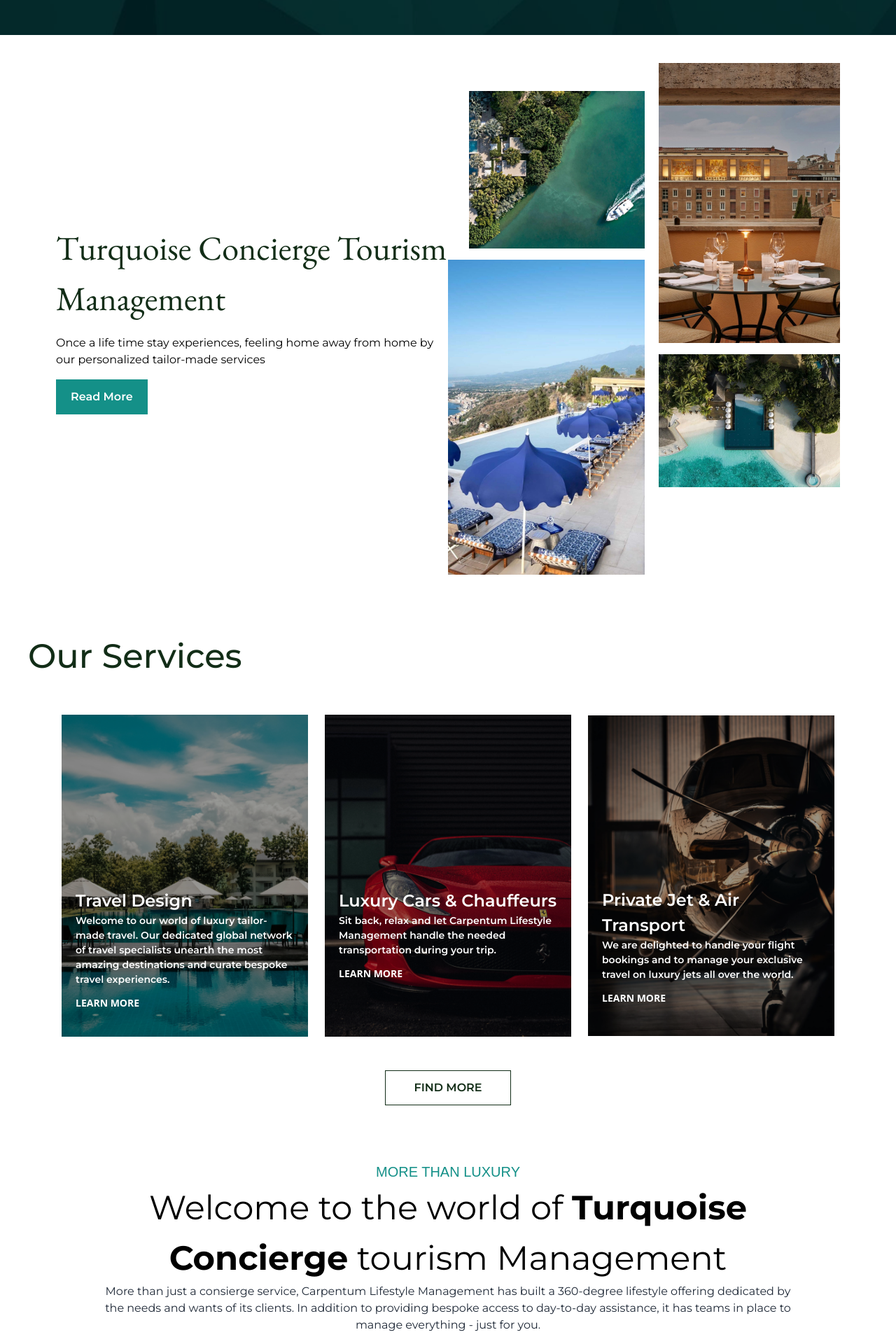
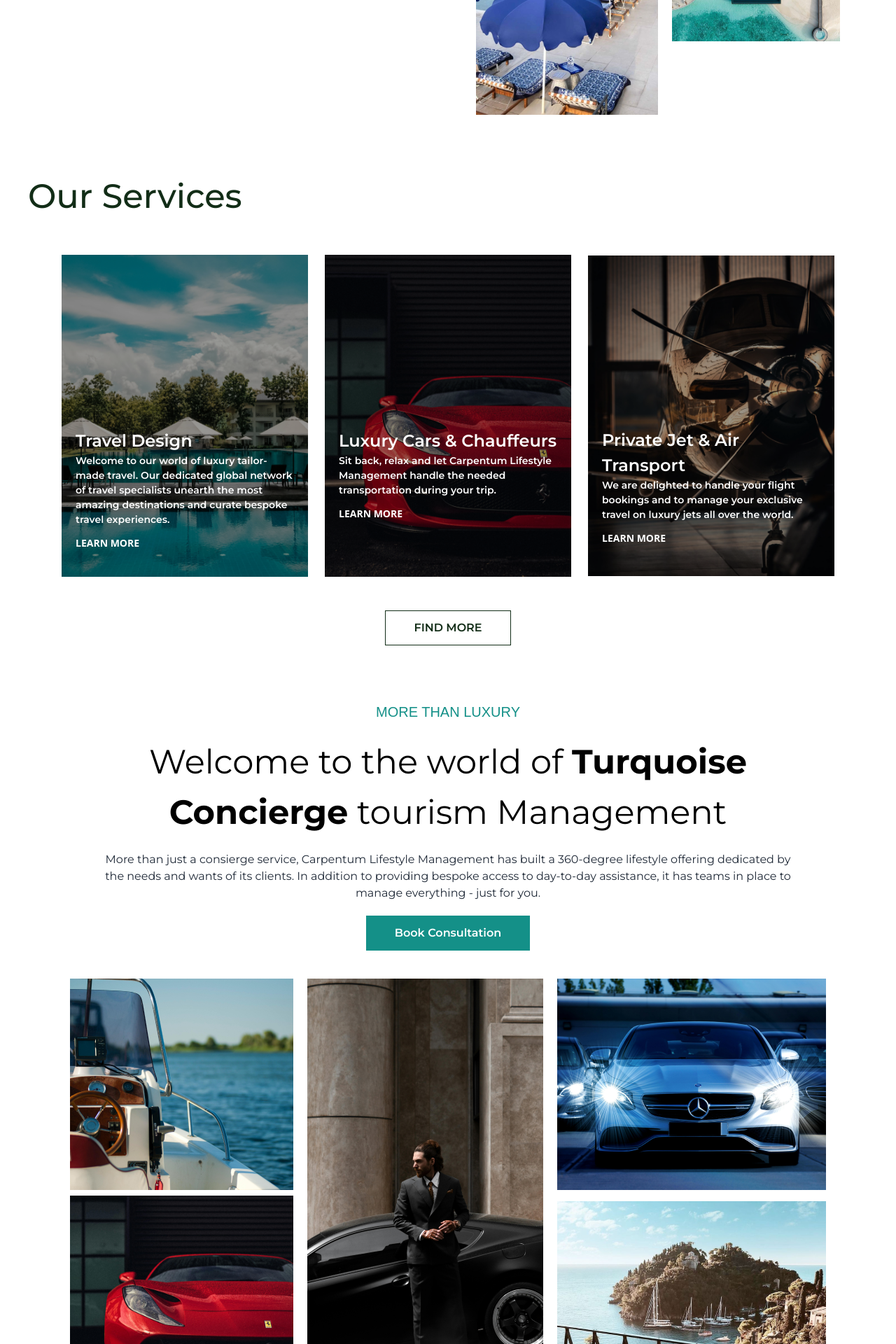
Before and after one commit to Ganeshghatti/Turquoise, a React (Vite) app: page / in a window 1280 px wide. Shown: the part 720-2640 px from the top of the page at 70% size. Built offline with nearby package versions, Linux system fonts and the light colour scheme; a web font is replaced by a local one.

Commit message:
navbar and other features

```diff
--- a/src/App.jsx
+++ b/src/App.jsx
@@ -1,17 +1,18 @@
 import "./App.css";
-import { Navbar } from "./components";
-// import { Header } from "./sections";
-import { Consultation, Services, Values, Gallery, Header } from "./sections";
+
+import { Consultation, Services, Values, Gallery } from "./sections";
+import { Footer, Navbar } from "./components";
 
 const App = () => {
   return (
     <div>
       <Navbar />
-      <Header />
+      {/* <Header /> */}
       <Gallery />
       <Services />
       <Consultation />
       <Values />
+      <Footer />
     </div>
   );
 };
--- a/src/components/consult-gallery.jsx
+++ b/src/components/consult-gallery.jsx
@@ -1,29 +1,29 @@
 const ConsultGallery = () => {
   return (
-    <div className="mx-20 my-10 flex h-fit justify-center space-x-5">
+    <div className="my-10 flex h-fit justify-center space-x-5 px-5 md:mx-20">
       <div className="space-y-2">
         <img
-          src="/public/consult-1.png"
-          className="h-[18.875rem] w-[22.4rem] object-cover"
+          src="/consult-1.png"
+          className="w-[22.4rem] object-cover md:h-[18.875rem]"
         />
         <img
-          src="/public/card-2.png"
+          src="/card-2.png"
           className="h-[16.813rem] w-[22.4rem] object-cover"
         />
       </div>
-      <div className="">
+      <div className="hidden md:block">
         <img
-          src="/public/consult-3.png"
+          src="/consult-3.png"
           className="h-[39.688rem] w-[23.625rem] object-cover"
         />
       </div>
-      <div className="space-y-4">
+      <div className="hidden space-y-4 md:block">
         <img
-          src="/public/consult-4.png"
+          src="/consult-4.png"
           className="h-[18.875rem] w-[26.938rem] object-cover"
         />
         <img
-          src="/public/consult-5.png"
+          src="/consult-5.png"
           className="h-[32.5rem] w-[26.938rem] object-cover"
         />
       </div>
--- /dev/null
+++ b/src/components/footer.jsx
@@ -0,0 +1,54 @@
+import { BsInstagram, BsTwitterX } from "react-icons/bs";
+import { FooterOne, FooterTwo } from "../constants";
+
+const Footer = () => {
+  return (
+    <div className="flex h-full w-full flex-col items-center justify-around space-y-10 bg-secondary p-10 md:flex-row md:items-start">
+      <div className="flex w-56 flex-col items-center md:py-0">
+        <img src="/logo.png" className="h-48 w-48 object-contain" />
+        <p className="family-montserrat md:Text-left text-center text-[1rem] font-medium text-white">
+          Indulge your stay with our tailor-made services
+        </p>
+      </div>
+      <div className="h-full space-y-5">
+        <h1 className="family-montserrat text-center text-[1.75rem] font-bold text-white md:text-left">
+          Quick Links
+        </h1>
+        <div className="flex w-full flex-col justify-center space-y-4 md:flex-row md:space-x-48 md:space-y-0">
+          <div className="space-y-4">
+            {FooterOne.map((item, index) => (
+              <li
+                key={index}
+                className="family-montserrat cusror-pointer list-none text-center font-medium text-white md:text-left"
+              >
+                {item.title}
+              </li>
+            ))}
+          </div>
+
+          <div className="space-y-4">
+            {FooterTwo.map((item, index) => (
+              <li
+                key={index}
+                className="family-montserrat cusror-pointer list-none text-center font-medium text-white md:text-left"
+              >
+                {item.title}
+              </li>
+            ))}
+          </div>
+        </div>
+      </div>
+      <div className="h-full">
+        <h1 className="family-montserrat pb-5 text-[1.75rem] font-bold text-white">
+          Follow Us
+        </h1>
+        <div className="h-ful flex justify-center space-x-5 text-white">
+          <BsInstagram size={34} />
+          <BsTwitterX size={34} />
+        </div>
+      </div>
+    </div>
+  );
+};
+
+export default Footer;
--- a/src/components/heading.jsx
+++ b/src/components/heading.jsx
@@ -3,7 +3,7 @@
   return (
     <div>
       <h1
-        className={`text-primary family-montserrat text-[3rem] font-medium ${className}`}
+        className={`family-montserrat text-centee text-[2.5rem] font-medium text-primary md:text-[3rem] ${className}`}
       >
         {title}
       </h1>
--- a/src/components/index.js
+++ b/src/components/index.js
@@ -3,3 +3,4 @@
 export { default as Card } from "./card";
 export { default as ValueCard } from "./value-card";
 export { default as ConsultGallery } from "./consult-gallery";
+export { default as Footer } from "./footer";
--- a/src/components/navbar.jsx
+++ b/src/components/navbar.jsx
@@ -1,13 +1,22 @@
 import { NavbarItems } from "../constants";
 import logo from "../../public/logo.png";
+import { BiMenu } from "react-icons/bi";
+import { useState } from "react";
 
 const Navbar = () => {
+  const [toggle, setToggle] = useState(false);
+
+  const toggleNav = () => {
+    setToggle(!toggle);
+    console.log(toggle);
+  };
+
   return (
-    <div className="fixed z-10 flex w-full justify-between border-b border-b-secondary px-10">
-      <div className="flex h-32 w-32 items-center">
+    <div className="z-10 flex w-full justify-between border-b border-b-white bg-secondary px-10">
+      <div className="flex h-28 w-28 items-center">
         <img src={logo} alt="site-logo" />
       </div>
-      <div>
+      <div className="hidden md:block">
         <ul className="flex h-full items-center">
           {NavbarItems.map((item, index) => (
             <li
@@ -19,10 +28,32 @@
           ))}
         </ul>
       </div>
-      <div className="flex items-center">
-        <button className="family-montserrat border px-3 py-3 font-semibold text-white transition hover:bg-white hover:text-primary">
+      <div className="hidden items-center md:flex">
+        <button className="family-montserrat border px-3 py-3 font-semibold text-white transition hover:bg-white hover:text-secondary">
           Book Consultation
         </button>
+      </div>
+      <div className="flex items-center md:hidden">
+        <button className="text-white">
+          <BiMenu size={32} onClick={toggleNav} />
+        </button>
+        {toggle && (
+          <div className="absolute right-0 top-28 w-screen bg-secondary py-10">
+            <ul className="flex h-full flex-col items-start">
+              {NavbarItems.map((item, index) => (
+                <li
+                  key={index}
+                  className="family-montserrat flex h-full cursor-pointer items-center border-b-4 border-b-transparent px-6 text-[1.125rem] font-semibold text-white hover:border-b-secondary"
+                >
+                  {item.title}
+                </li>
+              ))}
+              <button className="family-montserrat mx-6 my-2 border px-3 py-3 font-semibold text-white transition hover:bg-white hover:text-secondary">
+                Book Consultation
+              </button>
+            </ul>
+          </div>
+        )}
       </div>
     </div>
   );
--- a/src/constants/index.js
+++ b/src/constants/index.js
@@ -27,21 +27,21 @@
     title: "Travel Design",
     desc: "Welcome to our world of luxury tailor-made travel. Our dedicated global network of travel specialists unearth the most amazing destinations and curate bespoke travel experiences.",
     link: "#",
-    image: "/public/card.png",
+    image: "/card.png",
   },
   {
     id: 1,
     title: "Luxury Cars & Chauffeurs",
     desc: "Sit back, relax and let Carpentum Lifestyle Management handle the needed transportation during your trip.",
     link: "#",
-    image: "/public/card-2.png",
+    image: "/card-2.png",
   },
   {
     id: 2,
     title: "Private Jet & Air Transport",
     desc: "We are delighted to handle your flight bookings and to manage your exclusive travel on luxury jets all over the world.",
     link: "#",
-    image: "/public/card-3.png",
+    image: "/card-3.png",
   },
 ];
 
@@ -65,3 +65,49 @@
     desc: "We are constantly reinventing the service of tomorrow and investing in new technologies to continually improve customer experience. We are on the lookout for new usages of technology so we can always be one step ahead, anticipate client needs and achieve bold goals. ",
   },
 ];
+
+export const FooterOne = [
+  {
+    id: 0,
+    title: "Home",
+    link: "/home",
+  },
+  {
+    id: 1,
+    title: "About",
+    link: "/about",
+  },
+  {
+    id: 2,
+    title: "Services",
+    link: "/services",
+  },
+  {
+    id: 3,
+    title: "Contact",
+    link: "/contact",
+  },
+];
+
+export const FooterTwo = [
+  {
+    id: 0,
+    title: "Refund Policy",
+    link: "/refund-policy",
+  },
+  {
+    id: 1,
+    title: "Privacy Policy",
+    link: "/privacy-policy",
+  },
+  {
+    id: 2,
+    title: "Terms and Conditions",
+    link: "/terms-conditions",
+  },
+  {
+    id: 3,
+    title: "News and Updates",
+    link: "/news-updates",
+  },
+];
--- a/src/sections/consultation.jsx
+++ b/src/sections/consultation.jsx
@@ -3,16 +3,16 @@
 const Consultation = () => {
   return (
     <div className="my-10">
-      <div className="flex flex-col items-center px-36">
-        <h3 className="family-mplus text-[1.25rem] font-normal uppercase text-secondary">
+      <div className="flex flex-col items-center space-y-5 px-5 md:px-36">
+        <h3 className="family-mplus text-[0.8rem] font-normal uppercase text-secondary md:text-[1.25rem]">
           MORE THAN LUXURY
         </h3>
-        <h1 className="family-montserrat text-center text-[3rem] font-normal text-black">
+        <h1 className="family-montserrat text-center text-[1.3rem] font-normal text-black md:text-[3rem]">
           Welcome to the world of{" "}
           <span className="font-bold">Turquoise Concierge</span> tourism
           Management
         </h1>
-        <p className="family-montserrat text-center text-[1rem] font-normal text-gray-800">
+        <p className="family-montserrat text-center text-[0.6rem] font-normal text-gray-800 md:text-[1rem]">
           More than just a consierge service, Carpentum Lifestyle Management has
           built a 360-degree lifestyle offering dedicated by the needs and wants
           of its clients. In addition to providing bespoke access to day-to-day
--- a/src/sections/gallery.jsx
+++ b/src/sections/gallery.jsx
@@ -1,37 +1,37 @@
 const Gallery = () => {
   return (
-    <div className="my-10 flex px-20">
-      <div className="flex flex-1 flex-col items-start justify-center space-y-4">
-        <h1 className="text-semibold family-garamond text-[3rem] text-primary">
+    <div className="my-10 flex flex-col items-center justify-center px-2 md:flex-row md:px-20">
+      <div className="mb-10 flex flex-1 flex-col items-center justify-center space-y-4 md:mb-0 md:items-start md:px-10">
+        <h1 className="text-semibold family-garamond text-center text-[2.4rem] text-primary md:text-left md:text-[3rem]">
           Turquoise Concierge Tourism Management
         </h1>
-        <p className="family-montserrat text-[1rem] font-normal text-black">
+        <p className="family-montserrat text-center text-[0.9rem] font-normal text-black md:text-left md:text-[1rem]">
           Once a life time stay experiences, feeling home away from home by our
           personalized tailor-made services
         </p>
-        <button className="family-montserrat mt-4 border border-secondary bg-secondary px-5 py-3 font-semibold text-white transition hover:bg-white hover:text-secondary">
+        <button className="family-montserrat mt-4 border border-secondary bg-secondary px-5 py-3 text-center font-semibold text-white transition hover:bg-white hover:text-secondary">
           Read More
         </button>
       </div>
-      <div className="flex h-fit flex-1 space-x-5">
-        <div className="mt-10 flex flex-col items-end space-y-4">
+      <div className="flex h-fit flex-1 flex-col space-y-5 md:flex-row md:space-x-5">
+        <div className="mt-10 flex flex-col items-center space-y-4 md:items-end">
           <img
-            src="/public/gal-1.png"
-            className="h=[14.063rem] w-[15.688rem] object-cover"
+            src="/gal-1.png"
+            className="h-[14.063rem] w-full object-cover md:w-[15.688rem]"
           />
           <img
-            src="/public/gal-2.png"
-            className="h-[28.125rem] w-[18.813rem] object-cover"
+            src="/gal-2.png"
+            className="h-[28.125rem] w-full object-cover md:w-[18.813rem]"
           />
         </div>
         <div className="space-y-4">
           <img
-            src="/public/gal-3.png"
-            className="h-[25rem] w-[17.375rem] object-cover"
+            src="/gal-3.png"
+            className="h-[25rem] w-full object-cover md:w-[17.375rem]"
           />
           <img
-            src="/public/gal-4.png"
-            className="h-[11.875rem] w-[17.125rem] object-cover"
+            src="/gal-4.png"
+            className="h-[11.875rem] w-full object-cover md:w-[17.125rem]"
           />
         </div>
       </div>
--- a/src/sections/header.jsx
+++ b/src/sections/header.jsx
@@ -3,7 +3,7 @@
     <div className="relative">
       <img
         src={"../../public/header.png"}
-        className="h-full w-full brightness-50"
+        className="h-[40rem] w-full brightness-50"
       />
       <div className="absolute bottom-0 top-56 ml-8 w-[40rem] space-y-4">
         <h1 className="family-garamond my-auto pt-10 text-[4.5rem] font-bold text-white">
--- a/src/sections/services.jsx
+++ b/src/sections/services.jsx
@@ -4,7 +4,7 @@
 const Services = () => {
   return (
     <div className="py-10">
-      <Heading title={"Our Services"} className={"px-10 text-left"} />
+      <Heading title={"Our Services"} className={"px-10 md:text-left"} />
       <div className="flex flex-wrap items-center justify-center py-10">
         {CardItems.map((item, index) => (
           <Card
--- a/src/sections/values.jsx
+++ b/src/sections/values.jsx
@@ -5,7 +5,7 @@
   return (
     <div className="my-20">
       <Heading title={"Core Values"} className={"text-center"} />
-      <div className="flex flex-wrap items-center justify-center gap-5 px-10 py-10">
+      <div className="flex flex-wrap items-center justify-center gap-5 px-5 py-10 md:px-10">
         {ValueData.map((item, index) => (
           <ValueCard
             key={index}
```
